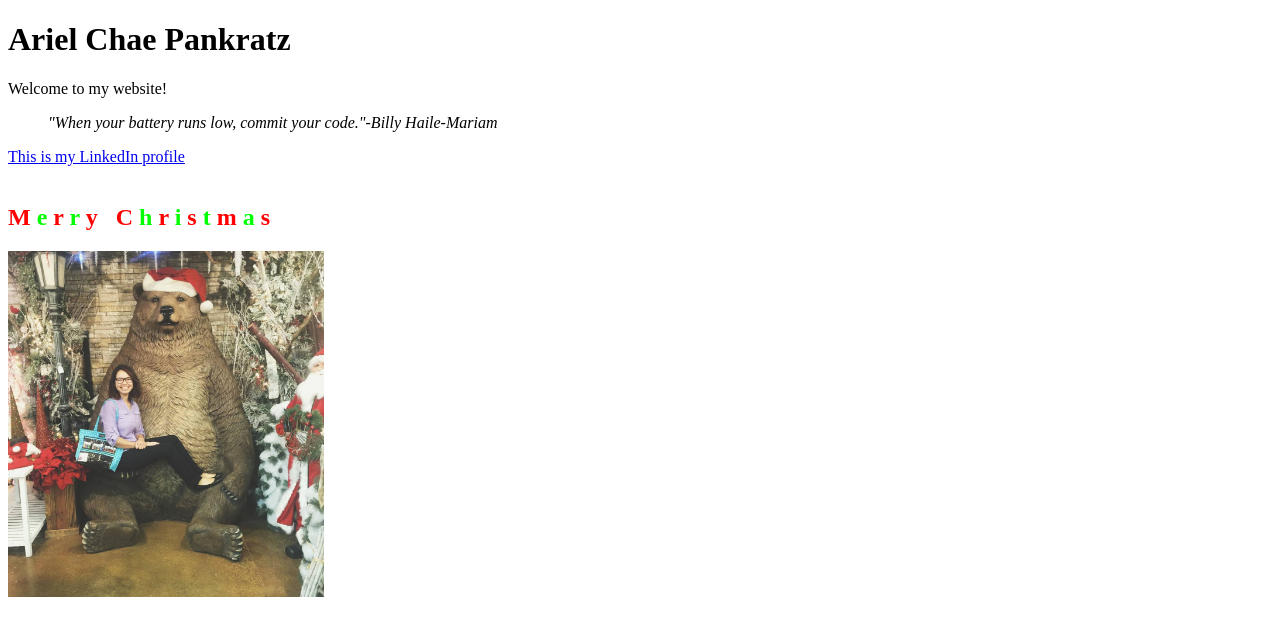
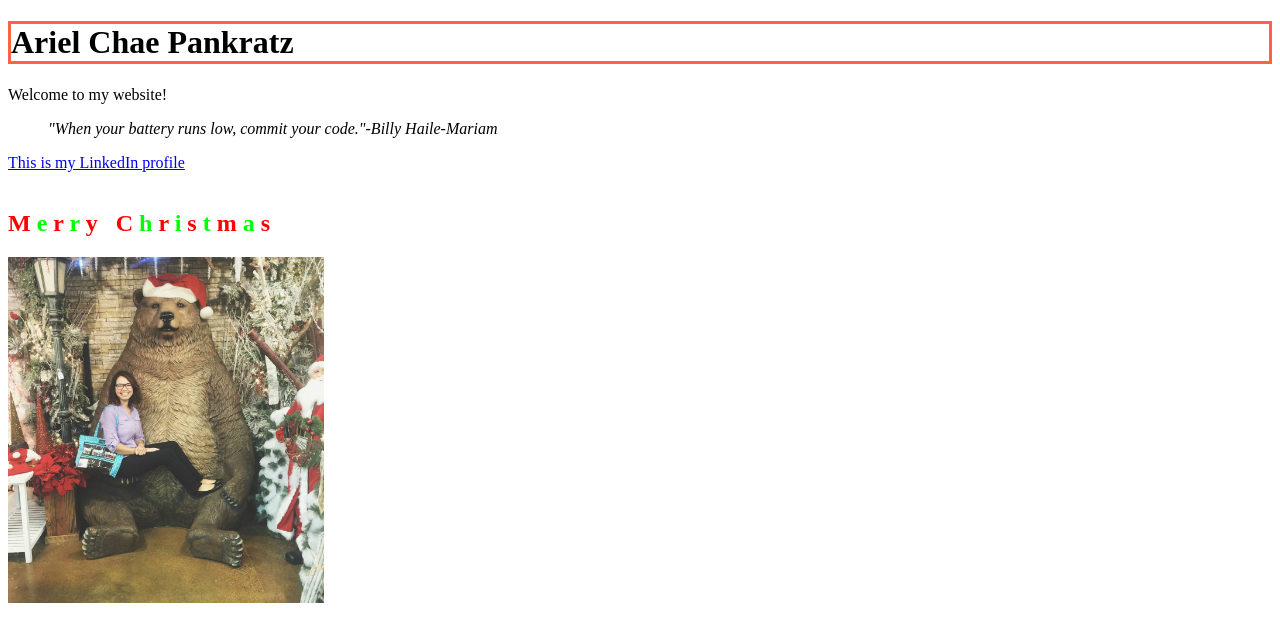
Before and after one commit to arielpankratz/arielpankratz.github.io, a plain HTML site: page index.html in a window 1280 px wide. Drawn offline with Linux system fonts and the light colour scheme.

Commit message:
Practice

```diff
--- a/index.html
+++ b/index.html
@@ -1,7 +1,7 @@
 <!DOCTYPE html>
     <html>
         <body>
-            <h1> Ariel Chae Pankratz</h1>
+            <h1 style="border:3px solid tomato"> Ariel Chae Pankratz</h1>
             <p> Welcome to my website!</p>
 
             <blockquote> <i>"When your battery runs low, commit your code."-Billy Haile-Mariam</i></blockquote>
```
